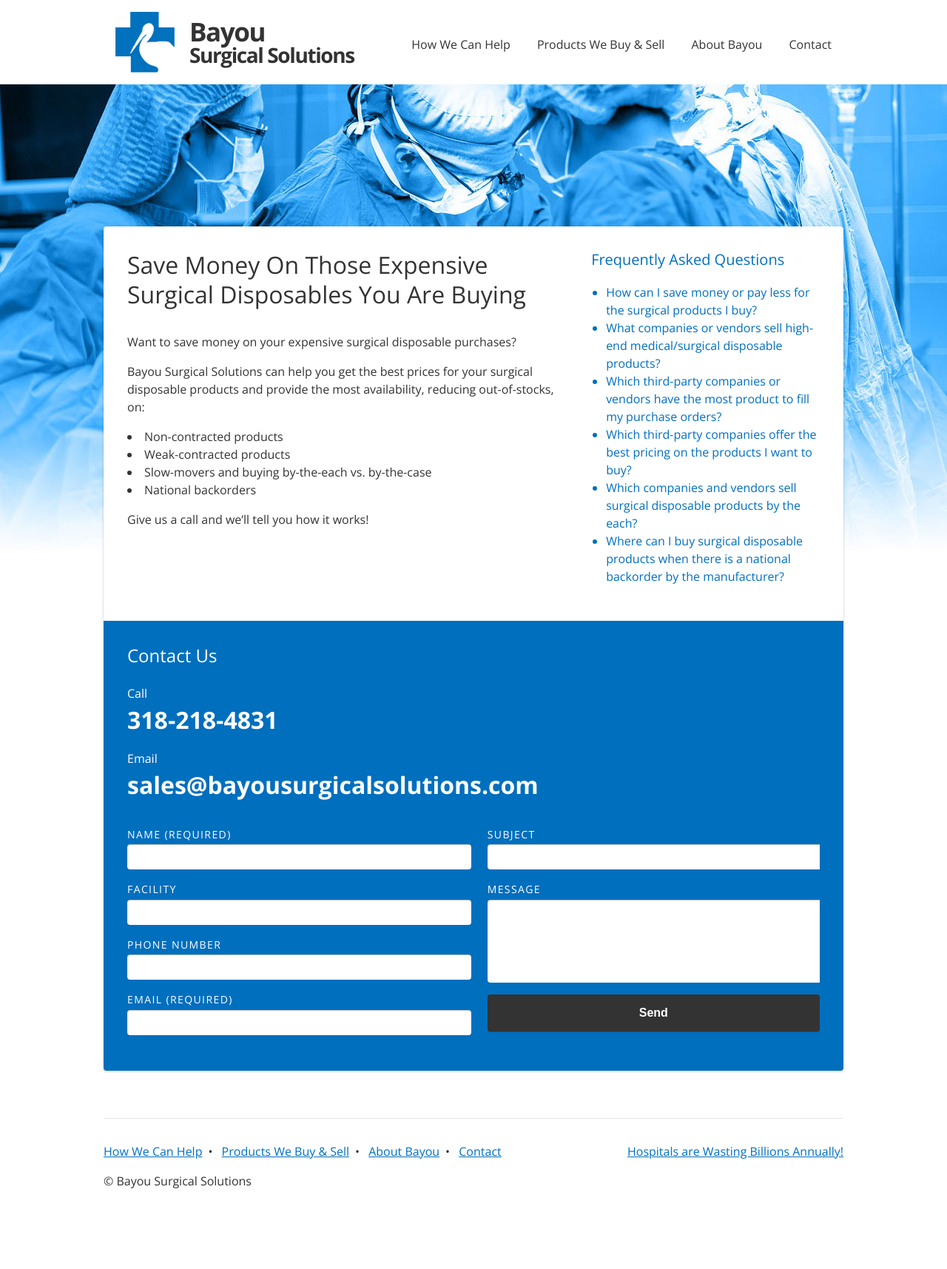
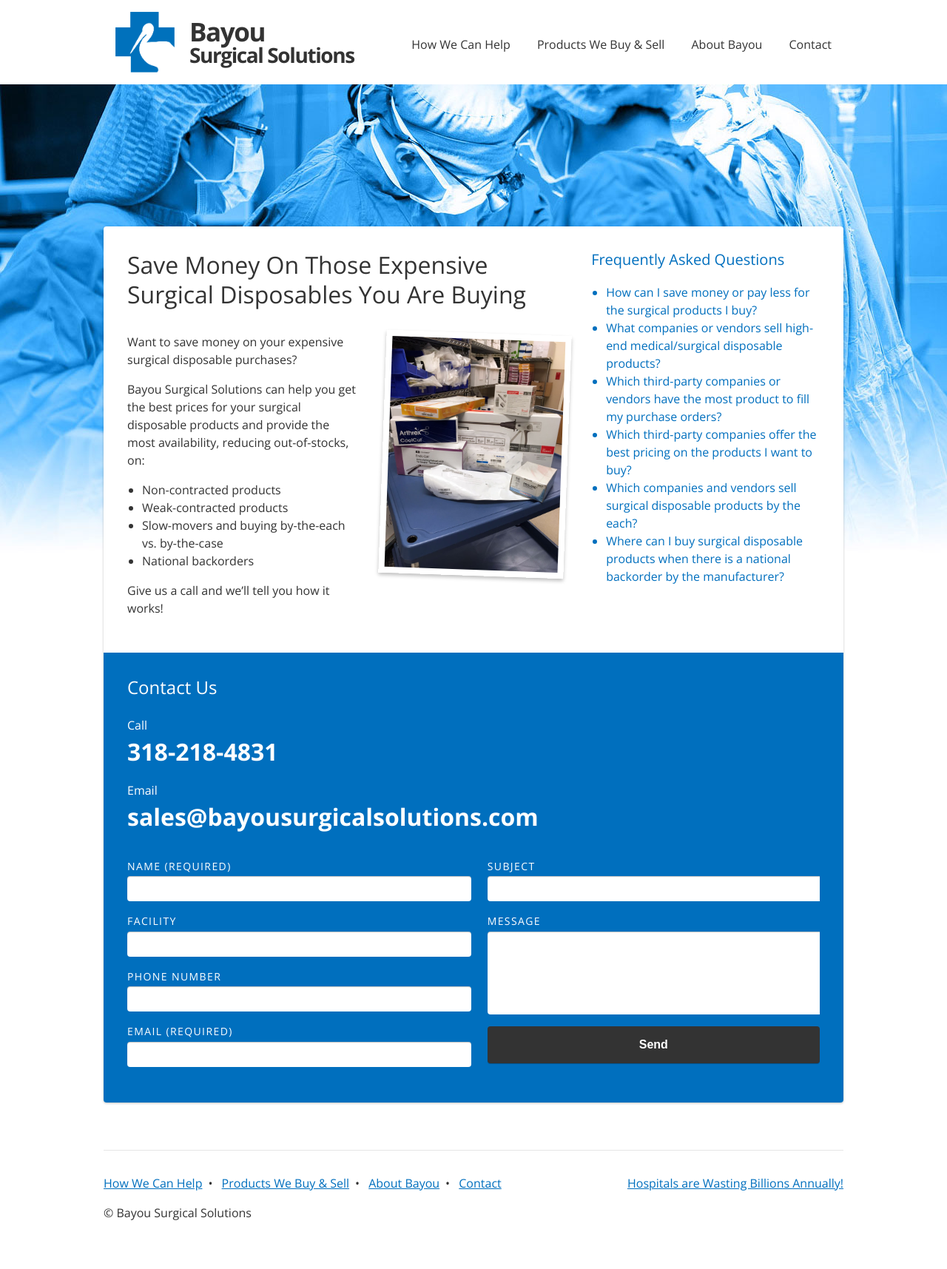
Before and after one commit to madebysteve/bayousurgicalsolutions.com, a Jekyll site: the page built from save-money-on-expensive-surgical-disposables.md, in a window 1280 px wide. Shown: the whole page at 74% size. Built offline with Jekyll 4.4.1, drawn with Linux system fonts in a browser that asks for light colours; before the commit the page ends 1672 px from its top, so only the background shows below that.

Commit message:
Add image of surgical disposables

```diff
--- a/css/style.sass
+++ b/css/style.sass
@@ -199,6 +199,9 @@
 .fr
   float: right
 
+.fourth
+  width: 25%
+
 .InlineList
   list-style: none
   padding: 0
@@ -213,10 +216,15 @@
 .Media
   border-top: 1px solid #ccc
   margin-top: 2em
-  padding-top: 2em
+  padding: 2em 0
 
 .Eyebrow
   text-transform: uppercase
   letter-spacing: 0.1em
   font-weight: bold
   color: $primary-color
+
+.Snapshot
+  border: .5em solid white
+  box-shadow: 0 3px 5px rgba(0,0,0,.25)
+  transform: rotate(2deg)
--- a/index.html
+++ b/index.html
@@ -17,7 +17,7 @@
 </div>
 
 <div class="Media">
-  <img class="fr" src="http://wastebusters.com.pk/wp-content/uploads/2016/12/hospital-waste2-1.jpg" width="250" />
+  <img class="fr Snapshot" src="http://wastebusters.com.pk/wp-content/uploads/2016/12/hospital-waste2-1.jpg" width="250" />
   <span class="Eyebrow">In The News</span>
   <h2>Hospitals are wasting billions annually due to expired surgical disposables</h2>
   <p><a class="Button" href="/hospitals-are-wasting-billions-annually">Learn More →</a></p>
--- a/save-money-on-expensive-surgical-disposables.md
+++ b/save-money-on-expensive-surgical-disposables.md
@@ -16,13 +16,15 @@
 
 # Save money on those expensive surgical disposables you are buying
 
+<img class="right fourth Snapshot" src="/img/save-money-on-surgical-disposables.jpg" alt="Surgical disposable products" />
+
 Want to save money on your expensive surgical disposable purchases?
 
 Bayou Surgical Solutions can help you get the best prices for your surgical disposable products and provide the most availability, reducing out-of-stocks, on:
 
-<li>Non-contracted products
-<li>Weak-contracted products</li>
-<li>Slow-movers and buying by-the-each vs. by-the-case</li>
-<li>National backorders</li>
-</li>
+- Non-contracted products
+- Weak-contracted products
+- Slow-movers and buying by-the-each vs. by-the-case
+- National backorders
+
 Give us a call and we’ll tell you how it works!
```
Also changed, not shown: hospitals-are-wasting-billions-annually.md (+1 -1 lines), img/save-money-on-surgical-disposables.jpg (added).
